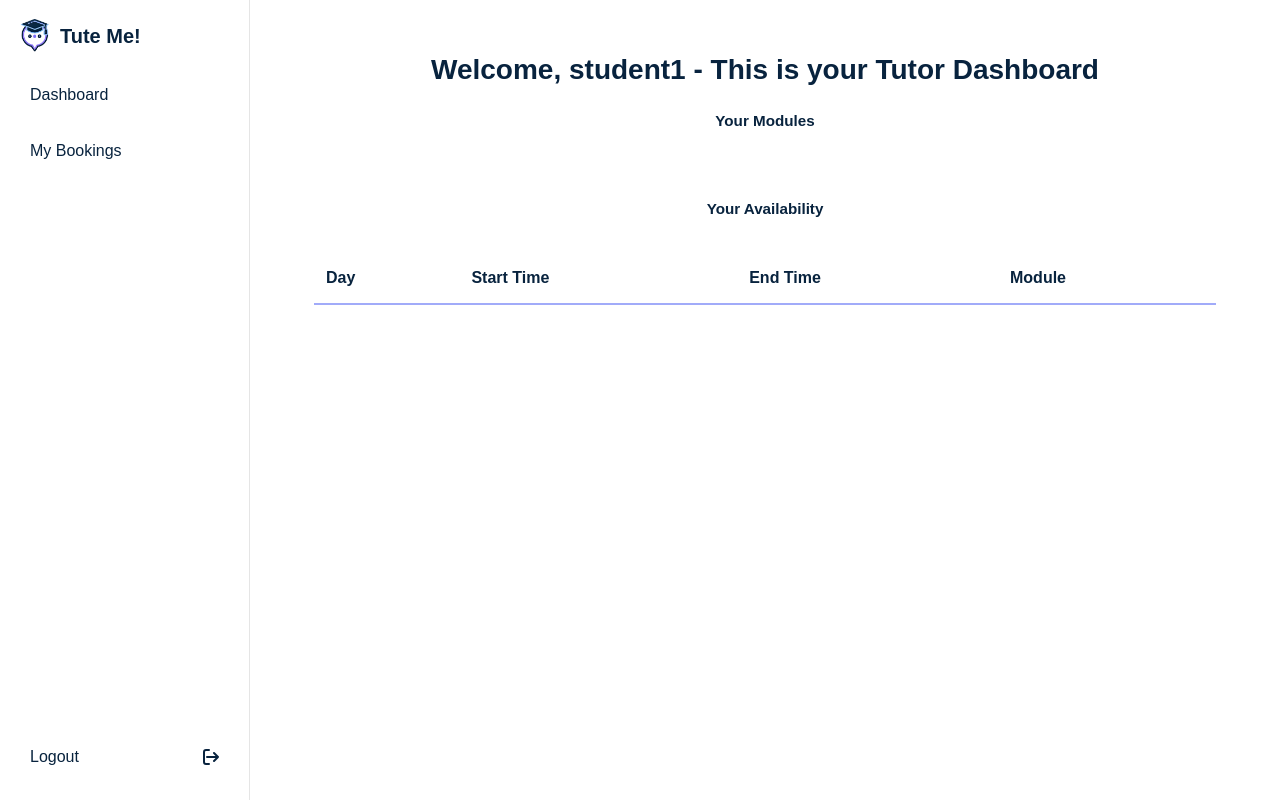
After one commit to indodanazwide/tute-me, a Flask app: page /tutor_dashboard in a window 1280 px wide. The commit adds this page. Run offline with Flask 3, Linux system fonts and the light colour scheme; a user stored in the database is signed in; lists and menus that the app fills with data are empty; style sheets or scripts are compiled from the project's sources.

Commit message:
Tutor functionality

```diff
--- a/app/routes/tutor.py
+++ b/app/routes/tutor.py
@@ -1,6 +1,6 @@
-from flask import flash, redirect, render_template, session, url_for
-
-from app.models import Module, TutorAvailability, TutorModule
+import datetime
+from flask import flash, redirect, render_template, request, session, url_for
+from app.models import Booking, Module, TutorAvailability, TutorModule, User
 from . import router
 
 @router.route('/tutor_dashboard')
@@ -11,10 +11,12 @@ def tutor_dashboard():
         return redirect(url_for('main.login'))
 
     tutor_id = session.get('user_id')
+
+    # Fetch the tutor's modules
     tutor_modules = TutorModule.query.filter_by(tutor_id=tutor_id).all()
     modules = [Module.query.get(tm.module_id) for tm in tutor_modules]
 
-    # Fetch availability slots with module names
+    # Fetch the tutor's availability slots with module names
     availability = (
         TutorAvailability.query
         .filter_by(tutor_id=tutor_id)
@@ -30,3 +32,34 @@ def tutor_dashboard():
     )
 
     return render_template('tutor_dashboard.html', modules=modules, availability=availability)
+
+@router.route('/view_tutor_bookings')
+def view_tutor_bookings():
+    # Ensure the user is logged in as a tutor
+    if 'user_id' not in session or session.get('role') != 'tutor':
+        flash("Please log in as a tutor", "error")
+        return redirect(url_for('main.login'))
+
+    tutor_id = session.get('user_id')
+
+    # Fetch all bookings for the tutor
+    bookings = (
+        Booking.query
+        .filter_by(tutor_id=tutor_id)
+        .join(User, Booking.student_id == User.user_id)
+        .join(Module, Booking.module_id == Module.module_id)
+        .join(TutorAvailability, Booking.availability_id == TutorAvailability.availability_id)
+        .add_columns(
+            Booking.booking_id,
+            Booking.booking_date,
+            User.name.label('student_name'),
+            User.surname.label('student_surname'),
+            Module.module_name,
+            TutorAvailability.day_of_week,
+            TutorAvailability.start_time,
+            TutorAvailability.end_time
+        )
+        .all()
+    )
+
+    return render_template('view_tutor_bookings.html', bookings=bookings)
--- /dev/null
+++ b/app/static/styles/tutor.css
@@ -0,0 +1,232 @@
+a {
+  color: #08233E;
+  text-decoration: none;
+  transition: 0.3s ease;
+}
+a:hover {
+  color: #A1ABF9;
+}
+
+ul {
+  list-style: none;
+}
+
+li {
+  margin-bottom: 0;
+}
+
+h1,
+h2,
+h3 {
+  font-weight: 700;
+  color: #08233E;
+  margin-bottom: 1rem;
+}
+
+h1 {
+  font-size: 3em;
+}
+
+h2 {
+  font-size: 1.75em;
+}
+
+h3 {
+  font-size: 1.25em;
+}
+
+p {
+  font-size: 0.95em;
+}
+
+* {
+  margin: 0;
+  padding: 0;
+  box-sizing: border-box;
+}
+
+html {
+  scroll-behavior: smooth;
+}
+
+body {
+  background-color: #FFFFFF;
+  line-height: 1.6;
+  font-family: "Poppins", sans-serif;
+  font-weight: 500;
+  color: #08233E;
+}
+
+.cards {
+  display: flex;
+  justify-content: center;
+  gap: 2rem;
+  width: 100%;
+}
+.cards .card {
+  background-color: #FFFFFF;
+  border-radius: 0.5rem;
+  padding: 1.5rem;
+  width: 40%;
+  box-shadow: 0 0.25rem 0.5rem rgba(0, 0, 0, 0.1);
+  transition: transform 0.3s ease, box-shadow 0.3s ease;
+  cursor: pointer;
+}
+.cards .card a {
+  margin-top: 1rem;
+}
+.cards .card:hover {
+  box-shadow: 0 0.5rem 1rem rgba(0, 0, 0, 0.2);
+}
+
+button {
+  border: none;
+}
+
+.btn {
+  display: inline-flex;
+  align-items: center;
+  justify-content: center;
+  padding: 0.25rem 1.25rem;
+  margin: 1rem 0;
+  background-color: #A1ABF9;
+  color: #f6fafe;
+  font-weight: 700;
+  border-radius: 0.5rem;
+  transition: 0.2s ease;
+}
+.btn span {
+  width: 100%;
+}
+.btn .arrow-icon {
+  width: 1rem;
+  height: 1rem;
+  margin-left: 0.5rem;
+}
+.btn:hover {
+  box-shadow: 0 0.25rem 0.5rem rgba(0, 0, 0, 0.1);
+  color: #f6fafe;
+}
+
+.loader {
+  position: fixed;
+  top: 0;
+  left: 0;
+  width: 100%;
+  height: 100%;
+  background-color: #f6fafe;
+  display: flex;
+  justify-content: center;
+  align-items: center;
+  z-index: 1000;
+}
+
+.loader .circle-container {
+  position: relative;
+  width: 3.75px;
+  height: 3.75px;
+}
+
+.loader .circle {
+  width: 1rem;
+  height: 1rem;
+  background-color: #A1ABF9;
+  border-radius: 100%;
+  position: absolute;
+  animation: spinAndScale 1.5s infinite ease-in-out;
+}
+
+.loader .circle:nth-child(1) {
+  top: 0;
+  left: 0;
+  transform-origin: bottom right;
+}
+
+.loader .circle:nth-child(2) {
+  top: 0;
+  right: 0;
+  transform-origin: bottom left;
+}
+
+.loader .circle:nth-child(3) {
+  bottom: 0;
+  left: 0;
+  transform-origin: top right;
+}
+
+.loader .circle:nth-child(4) {
+  bottom: 0;
+  right: 0;
+  transform-origin: top left;
+}
+
+@keyframes spinAndScale {
+  0% {
+    transform: scale(1) rotate(0deg);
+  }
+  25% {
+    transform: scale(1.3) rotate(90deg);
+  }
+  50% {
+    transform: scale(1) rotate(180deg);
+  }
+  75% {
+    transform: scale(0.8) rotate(270deg);
+  }
+  100% {
+    transform: scale(1) rotate(360deg);
+  }
+}
+main .tutor-dashboard,
+main .view-tutor-bookings {
+  margin-left: 250px;
+  padding: 20px;
+  width: calc(100% - 250px);
+  min-height: 100vh;
+  display: flex;
+  flex-direction: column;
+}
+main .tutor-dashboard table,
+main .view-tutor-bookings table {
+  width: 100%;
+  border-collapse: collapse;
+  margin-bottom: 20px;
+}
+main .tutor-dashboard thead th,
+main .view-tutor-bookings thead th {
+  text-align: left;
+  padding: 12px;
+  border-bottom: 2px solid #A1ABF9;
+}
+main .tutor-dashboard tbody td,
+main .view-tutor-bookings tbody td {
+  text-align: left;
+  padding: 12px;
+  border-bottom: 1px solid #A1ABF9;
+}
+main .tutor-dashboard tbody tr:last-child td,
+main .view-tutor-bookings tbody tr:last-child td {
+  border-bottom: none;
+}
+main .tutor-dashboard,
+main .view-tutor-bookings {
+  text-align: center;
+  display: flex;
+  flex-direction: column;
+  gap: 2rem;
+  padding: 1rem 4rem;
+}
+main .tutor-dashboard article,
+main .view-tutor-bookings article {
+  margin-top: 2rem;
+}
+main .tutor-dashboard .dashboard-content,
+main .view-tutor-bookings .dashboard-content {
+  display: flex;
+  flex-direction: column;
+  justify-content: space-evenly;
+}
+main .tutor-dashboard .dashboard-content p,
+main .view-tutor-bookings .dashboard-content p {
+  margin-bottom: 2rem;
+}/*# sourceMappingURL=tutor.css.map */
--- /dev/null
+++ b/app/static/styles/tutor.scss
@@ -0,0 +1,59 @@
+@use 'index' as *;
+
+main {
+    .tutor-dashboard,
+    .view-tutor-bookings {
+        margin-left: 250px;
+        padding: 20px;
+        width: calc(100% - 250px);
+        min-height: 100vh;
+        display: flex;
+        flex-direction: column;
+
+        table {
+            width: 100%;
+            border-collapse: collapse;
+            margin-bottom: 20px;
+        }
+
+        thead th {
+            text-align: left;
+            padding: 12px;
+            border-bottom: 2px solid $soft-blue;
+        }
+
+        tbody td {
+            text-align: left;
+            padding: 12px;
+            border-bottom: 1px solid $soft-blue;
+        }
+
+        tbody tr:last-child td {
+            border-bottom: none;
+        }
+
+    }
+
+    .tutor-dashboard,
+    .view-tutor-bookings {
+        text-align: center;
+        display: flex;
+        flex-direction: column;
+        gap: 2rem;
+        padding: 1rem 4rem;
+
+        article {
+            margin-top: 2rem;
+        }
+
+        .dashboard-content {
+            display: flex;
+            flex-direction: column;
+            justify-content: space-evenly;
+
+            p {
+                margin-bottom: 2rem;
+            }
+        }
+    }
+}
--- a/app/templates/base.html
+++ b/app/templates/base.html
@@ -6,6 +6,7 @@
     <link rel="shortcut icon" href="../static/images/tute.png" type="image/x-icon">
     <link rel="stylesheet" href="{{ url_for('static', filename='styles/sass.css') }}">
     <link rel="stylesheet" href="{{ url_for('static', filename='styles/students.css') }}">
+    <link rel="stylesheet" href="{{ url_for('static', filename='styles/tutor.css') }}">
     <title>{% block title %}{% endblock %}</title>
 </head>
 <body>
@@ -23,7 +24,7 @@
             <section class="nav">
                 <!-- Header -->
                 <article class="header">
-                    <a href="{{ url_for('main.student_dashboard') }}" class="logo">
+                    <a href="#" class="logo">
                         <img src="../static/images/tute.png" alt="Tute Me" width="30">
                     </a>
                     <h3>Tute Me!</h3>
@@ -41,6 +42,15 @@
                         </a>
                         <a href="{{ url_for('main.search_modules') }}" class="nav-link">
                             <span>Search Modules</span>
+                        </a>
+
+                    {% elif session.get('role') == 'tutor' %}
+                        <!-- Student Links -->
+                        <a href="{{ url_for('main.tutor_dashboard') }}" class="nav-link">
+                            <span>Dashboard</span>
+                        </a>
+                        <a href="{{ url_for('main.view_tutor_bookings') }}" class="nav-link">
+                            <span>My Bookings</span>
                         </a>
 
                     {% endif %}
--- /dev/null
+++ b/app/templates/tutor_dashboard.html
@@ -0,0 +1,46 @@
+{% extends 'base.html' %}
+
+{% block title %}Dashboard{% endblock %}
+
+{% block content %}
+
+<section class="tutor-dashboard">
+    <article class="dashboard-title">
+        <h2>Welcome, {{ session.username }} - This is your Tutor Dashboard</h2>
+
+        <div class="">
+            <p><strong>Your Modules</strong></p>
+            <div>
+                <ul class="cards">
+                    {% for module in modules %}
+                        <li class="card">{{ module.module_name }} ({{ module.module_code }})</li>
+                    {% endfor %}
+                </ulcar>
+            </div>
+        </div>
+    </article>
+    <article class="dashboard-content card">
+        <p><strong>Your Availability</strong></p>
+        <table>
+            <thead>
+                <tr>
+                    <th>Day</th>
+                    <th>Start Time</th>
+                    <th>End Time</th>
+                    <th>Module</th>
+                </tr>
+            </thead>
+            <tbody>
+                {% for slot in availability %}
+                    <tr>
+                        <td>{{ slot.day_of_week }}</td>
+                        <td>{{ slot.start_time.strftime('%H:%M') }}</td>
+                        <td>{{ slot.end_time.strftime('%H:%M') }}</td>
+                        <td>{{ slot.module_name }}</td> <!-- Updated here -->
+                    </tr>
+                {% endfor %}
+            </tbody>
+        </table>
+    </article>
+</section>
+{% endblock %}
```
Also changed, not shown: app/templates/view_tutor_bookings.html (added, +40 -0 lines), 1 other file.
